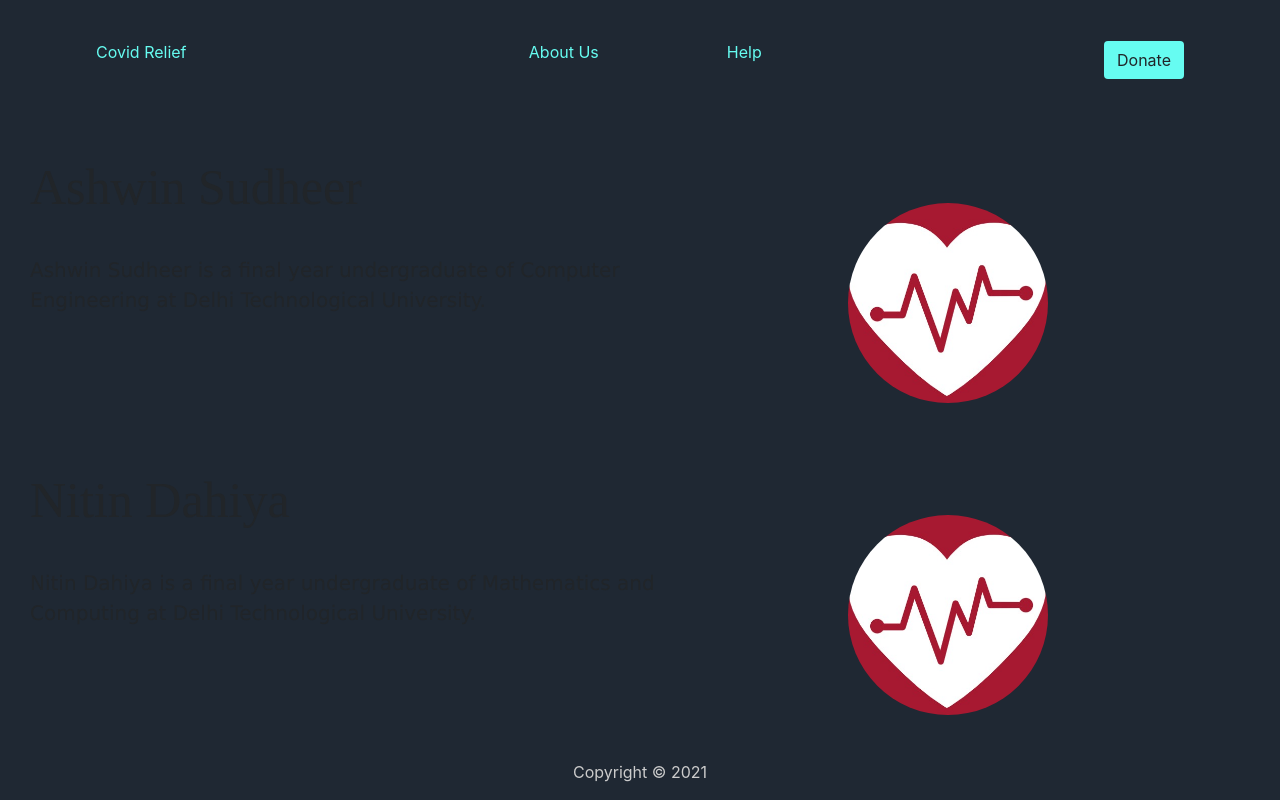
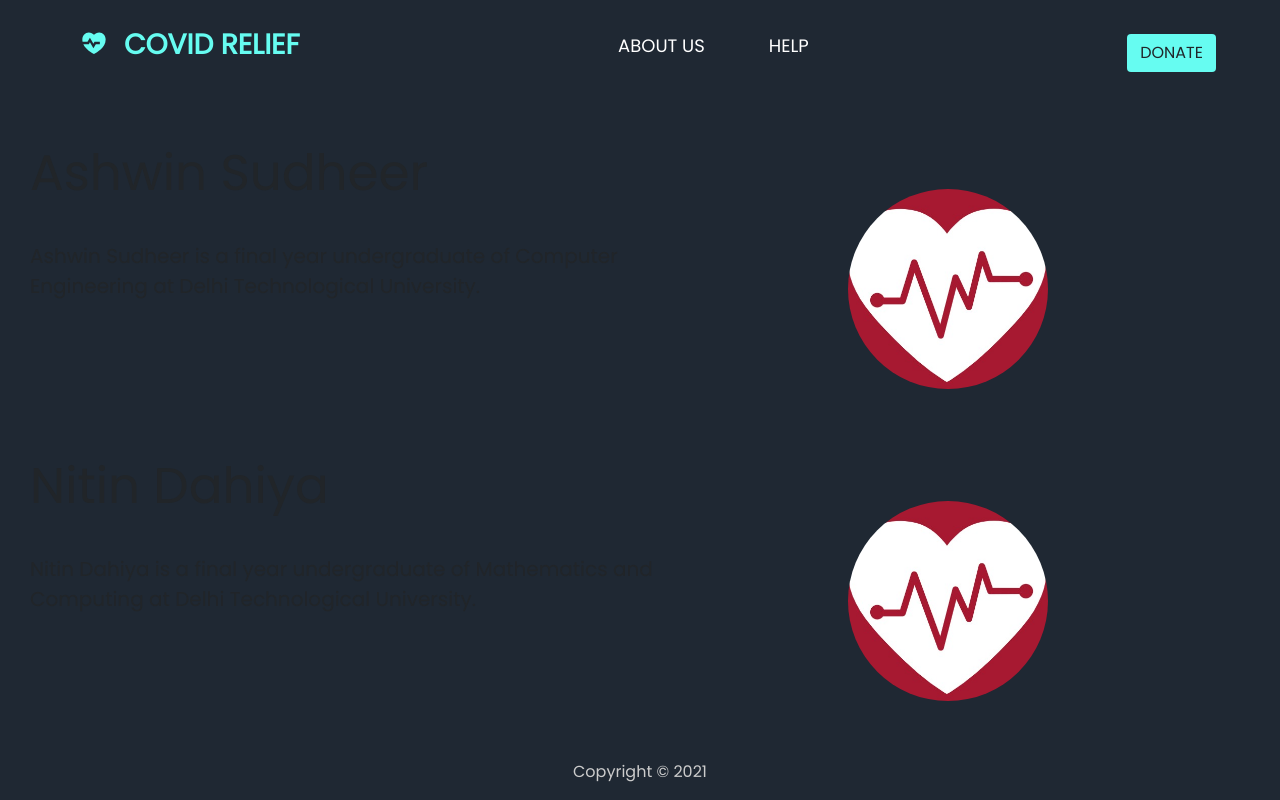
Before and after one commit to nitind10/Covid-relief, a React (Create React App) app: page /about in a window 1280 px wide. Shown: the top 800 px of the page. Built offline with nearby package versions, Linux system fonts and the light colour scheme.

Commit message:
Landing Page image and Fonts

```diff
--- a/package.json
+++ b/package.json
@@ -10,6 +10,7 @@
     "react": "^17.0.2",
     "react-bootstrap": "^1.6.0",
     "react-dom": "^17.0.2",
+    "react-icons": "^4.2.0",
     "react-router-dom": "^5.2.0",
     "react-scripts": "4.0.3",
     "web-vitals": "^1.1.2"
--- a/public/index.html
+++ b/public/index.html
@@ -2,8 +2,9 @@
 <html lang="en">
   <head>
     <meta charset="utf-8" />
+    <meta name="viewport" content="width=device-width, initial-scale=1.0" />
     <title>covid relief</title>
-    <link rel="stylesheet" href="styles.css">
+    <link rel="stylesheet" href="styles.css" />
   </head>
   <body>
     <div id="root"></div>
--- a/public/styles.css
+++ b/public/styles.css
@@ -1,63 +1,72 @@
+@import url("https://fonts.googleapis.com/css2?family=Poppins&display=swap");
+
 * {
   padding: 0;
   margin: 0;
   box-sizing: border-box;
-  background-color: #1F2833;
+  background-color: #1f2833;
+  font-family: "Poppins", sans-serif !important;
 }
-html {
+/* html {
   font-family: "Montserrat", sans-serif;
-}
+} */
 
 .navbar {
-  display:flex;
+  display: flex;
   justify-content: space-around;
-  margin:1rem;
+  margin: 0 1rem;
   align-items: center;
   text-align: center;
 }
 
-.navlinks {
-  display:flex;
+.nav-brand {
+  display: flex;
+  justify-content: center;
+  align-items: center;
+  font-size: 28px;
+  font-weight: 600;
 }
 
-.navlink ,.nav-brand{
-  margin:1rem 4rem;
+.navlinks {
+  display: flex;
+  font-size: large;
+  font-weight: 400;
 }
 
-
-
-/* .logo {
-  display: inline-block;
-  margin: 50px;
-} */
-
-/* .logo h1 {
-  font-family: "McLaren", cursive;
-  font-weight: 200;
-  font-size: 70px;
-  display: inline-block;
-} */
-
-/* .logo img {
-  width: 100px;
-  height: 100px;
-  border-radius: 20%;
-  display: inline-block;
+.navlink,
+.nav-brand {
+  display: flex;
+  margin: 1rem 2rem;
+  color: white !important;
 }
 
-.navlink {
-  display: inline-block;
-  margin: 35px;
+.navlinks .navlink,
+.navlink a {
+  color: white !important;
 }
 
-.navlink p{
-  font-size: 40px;
-} */
-/*
-.donate {
-  display: inline-block;
-  margin: 35px;
-} */
+.nav-logo {
+  display: flex;
+  color: #66fcf1 !important;
+}
+
+.nav-logo:hover {
+  color: #45a29e !important;
+}
+
+.logo {
+  font-size: 28px;
+  color: #66fcf1;
+  margin: 5px 1rem;
+}
+
+a {
+  text-decoration: none !important;
+}
+
+a:hover {
+  text-decoration: none !important;
+}
 
 .btn {
   display: inline-block;
@@ -65,16 +74,16 @@ html {
   -moz-border-radius: 0;
   border-radius: 10px;
   /* font-family: Georgia; */
-  color: #0B0C10;
+  color: #0b0c10;
   font-size: 40px;
-  background-color: #66FCF1 !important;
+  background-color: #66fcf1 !important;
   padding: 10rem 20rem;
   text-decoration: none;
 }
 
 .btn:hover {
-  background-color: #66FCF1 !important;
-  color: #1F2833;
+  background-color: #45a29e !important;
+  color: #1f2833;
   text-decoration: none;
 }
 
@@ -90,40 +99,44 @@ footer p {
   color: #ccc;
 }
 
-.person{
+.person {
   margin-bottom: 30px;
 }
 
-.person .box1{
+.person .box1 {
   display: inline-block;
   width: 60%;
   margin-right: 80px;
 }
 
-.person .name{
+.person .name {
   font-size: 50px;
   display: block;
   margin: 30px;
   font-family: "Architects Daughter", cursive;
 }
 
-.person p{
+.person p {
   font-size: 20px;
   display: block;
   margin: 30px;
   font-family: Verdana, Geneva, Tahoma, sans-serif;
 }
 
-.person img{
+.person img {
   display: inline-block;
   height: 200px;
   width: 200px;
   border-radius: 100%;
 }
 
-.aboutus h1{
+.aboutus h1 {
   margin: 20px;
   margin-bottom: 50px;
   text-align: center;
   font-size: 80px;
 }
+
+.hero {
+  display: flex;
+}
--- a/src/App.css
+++ b/src/App.css
@@ -1,26 +1,3 @@
 .App {
   text-align: center;
 }
-
-a{
-  text-decoration: none !important;
-  color:black !important;
-}
-
-a:hover{
-  text-decoration: none !important;
-  color:grey !important;
-}
-
-.navbar {
-  background-color: #1F2833;
-  display:flex;
-}
-
-.nav-brand img{
-
-}
-
-.navbar p{
-  color: #66FCF1;
-}
--- a/src/App.js
+++ b/src/App.js
@@ -1,13 +1,20 @@
 import React from "react";
-import Content from "./utils/Content";
+import hero from "./images/hero_image.svg";
+// import "../public/styles.css";
+// import Content from "./utils/Content";
 // import AboutUs from "./utils/AboutUs";
-
 
 function App() {
   return (
     <div className="App">
-      <Content />
-        <div>Home Page</div>
+      <div className="hero">
+        <div>
+          <img src={hero} alt="hero" />
+        </div>
+        <div>
+          <p className="hero-text">Title</p>
+        </div>
+      </div>
     </div>
   );
 }
--- a/src/utils/Nav.js
+++ b/src/utils/Nav.js
@@ -3,6 +3,7 @@ import React from "react";
 // import Logo from "./Logo";
 import {Link} from "react-router-dom";
 // import {Navbar} from 'react-bootstrap';
+import {RiHeartPulseFill} from "react-icons/ri";
 import "../App.css";
 import 'bootstrap/dist/css/bootstrap.min.css';
 
@@ -11,23 +12,24 @@ function Nav() {
   return (
     <div className="navbar">
       <div className="nav-brand">
-        <Link to="/">
+        <Link to="/" className="nav-logo">
           {/* <img src="logo.jpeg" alt="logo" className="img"></img> */}
-          <p>Covid Relief</p>
+          <RiHeartPulseFill className="logo" />
+          <p>COVID RELIEF</p>
         </Link>
       </div>
       <div class="navlinks">
         <div className="navlink">
           <Link to="/about">
-            <p>About Us</p>
+            <p>ABOUT US</p>
           </Link>
         </div>
         <div className="navlink">
-          <p>Help</p>
+          <p>HELP</p>
         </div>
       </div>
       <div className="navlink">
-        <button className="btn">Donate</button>
+        <button className="btn">DONATE</button>
       </div>
       {/* <Donate /> */}
     </div>
```
Also changed, not shown: src/images/hero_image.svg (added), 1 other file (tests, documents, lock files or other folders).
